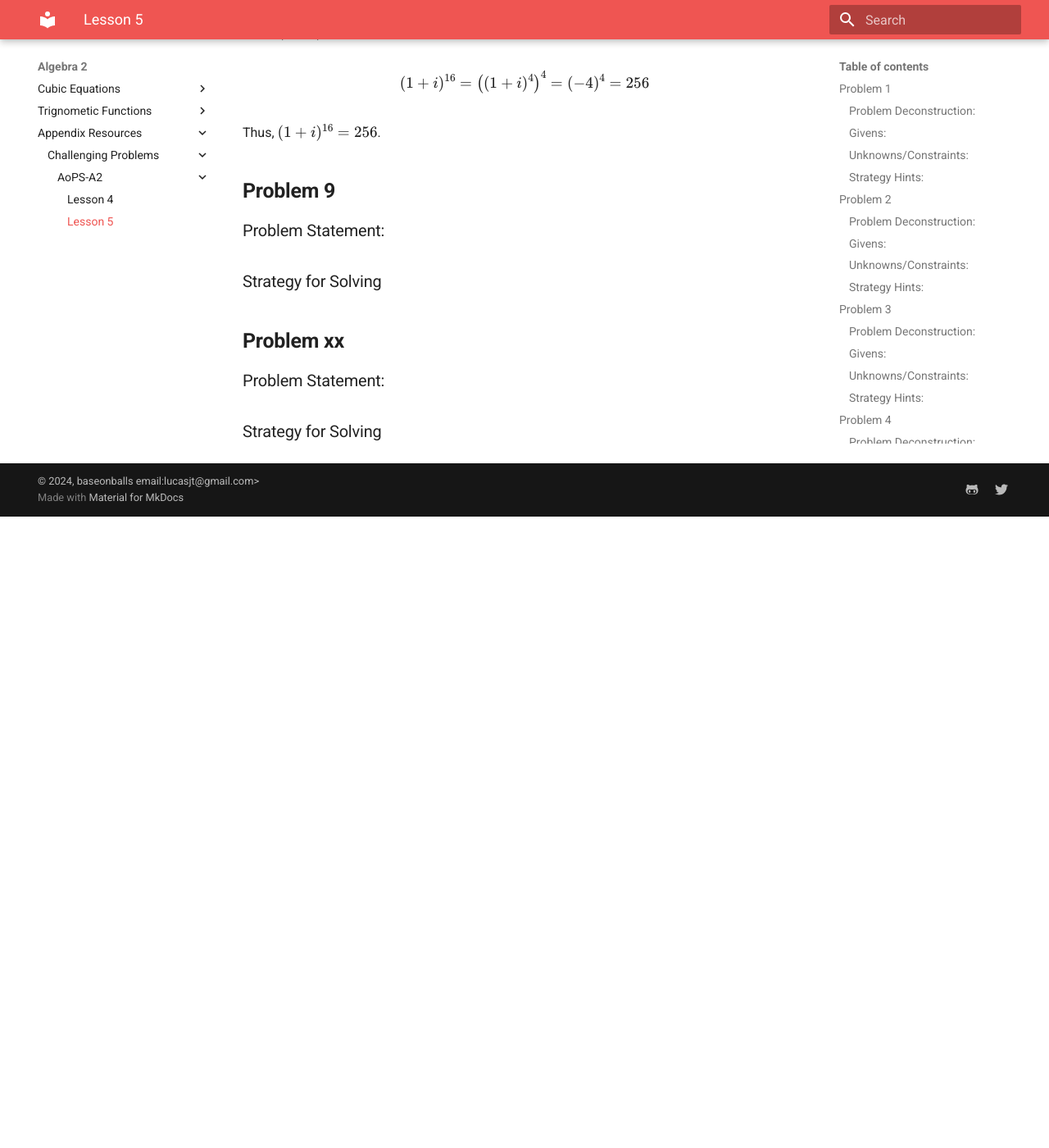
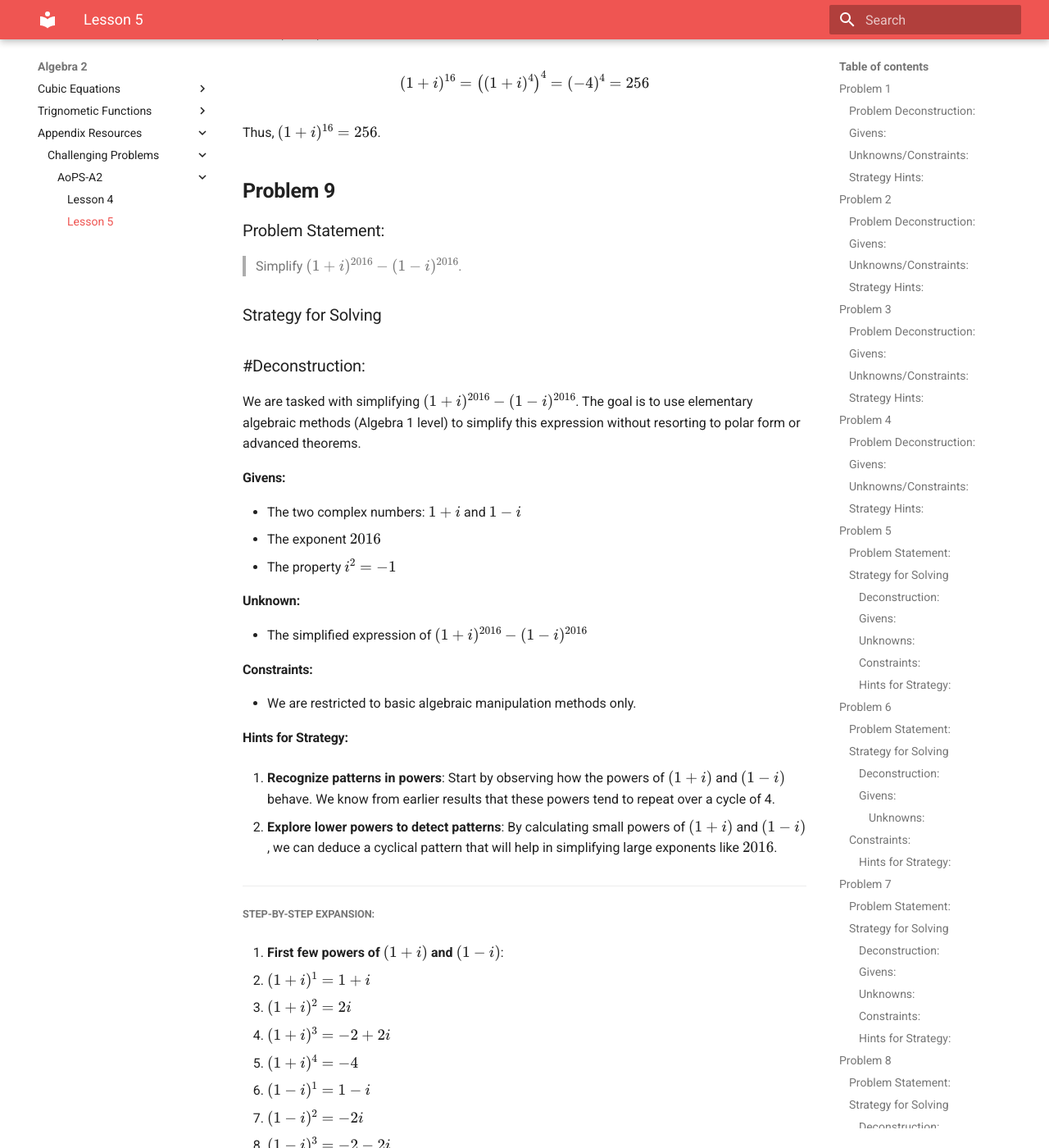
Before and after one commit to baseonballs/mpower-sitedocs, an MkDocs documentation site: the page built from site-docs/mathematics/a2/hw/aops/hw.05.md, in a window 1280 px wide and 1400 px high, scrolled down 9902 px. Shown: the whole window at 82% size. Built offline with MkDocs 1.6.1 and Material for MkDocs 9.7.7, drawn with Linux system fonts in a browser that asks for light colours; formulas are drawn with MathJax 3; before the commit the page ends 10532 px from its top, so only the background shows below that; some of the changed text lies outside the part shown.

Commit message:
formatting of solution 9

```diff
--- a/site-docs/mathematics/a2/hw/aops/hw.05.md
+++ b/site-docs/mathematics/a2/hw/aops/hw.05.md
@@ -381,10 +381,86 @@ Thus, \((1 + i)^{16} = 256\).
 
 ### Problem Statement:
 
->
+>Simplify $(1+i)^{2016}-(1-i)^{2016}$.
 
 ### Strategy for Solving
 
+
+### #Deconstruction:
+
+We are tasked with simplifying \((1+i)^{2016} - (1-i)^{2016}\). The goal is to use elementary algebraic methods (Algebra 1 level) to simplify this expression without resorting to polar form or advanced theorems.
+
+#### Givens:
+
+- The two complex numbers: \(1+i\) and \(1-i\)
+- The exponent \(2016\)
+- The property \(i^2 = -1\)
+
+#### Unknown:
+
+- The simplified expression of \((1+i)^{2016} - (1-i)^{2016}\)
+
+#### Constraints:
+
+- We are restricted to basic algebraic manipulation methods only.
+
+#### Hints for Strategy:
+1. **Recognize patterns in powers**: Start by observing how the powers of \((1+i)\) and \((1-i)\) behave. We know from earlier results that these powers tend to repeat over a cycle of 4.
+
+2. **Explore lower powers to detect patterns**: By calculating small powers of \((1+i)\) and \((1-i)\), we can deduce a cyclical pattern that will help in simplifying large exponents like \(2016\).
+
+---
+
+##### Step-by-Step Expansion:
+
+1. **First few powers of \((1+i)\) and \((1-i)\)**:
+
+   - \((1+i)^1 = 1 + i\)
+   - \((1+i)^2 = 2i\)
+   - \((1+i)^3 = -2 + 2i\)
+   - \((1+i)^4 = -4\)
+
+   - \((1-i)^1 = 1 - i\)
+   - \((1-i)^2 = -2i\)
+   - \((1-i)^3 = -2 - 2i\)
+   - \((1-i)^4 = -4\)
+
+   Notice that the powers of \((1+i)\) and \((1-i)\) follow a repeating cycle every 4 terms. This means:
+
+\[
+(1+i)^n \text{ and } (1-i)^n \text{ repeat every 4 terms.}
+\]
+
+2. **Using the cyclic nature of powers**:
+   Since both \((1+i)\) and \((1-i)\) repeat every 4 terms, we can divide \(2016\) by 4 to determine the equivalent smaller power.
+
+\[
+2016 \div 4 = 504 \text{ remainder } 0
+\]
+
+   Therefore:
+
+\[
+(1+i)^{2016} = (1+i)^0 = 1
+\]
+
+\[
+(1-i)^{2016} = (1-i)^0 = 1
+\]
+
+3. **Final subtraction**:
+
+\[
+(1+i)^{2016} - (1-i)^{2016} = 1 - 1 = 0
+\]
+
+#### Conclusion:
+
+The simplified expression is:
+
+\[
+(1+i)^{2016} - (1-i)^{2016} = 0
+\]
 
 ## **Problem xx**
 
```
